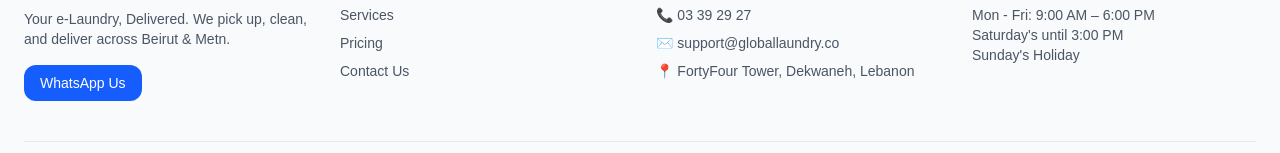
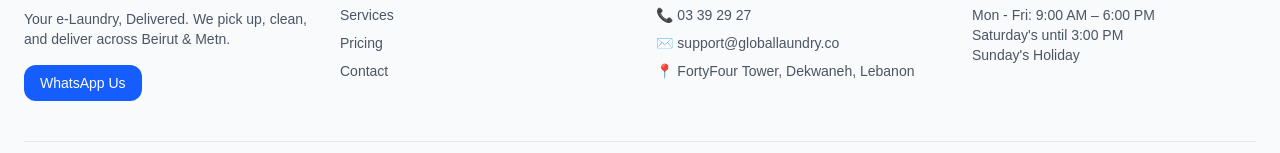
Before and after one commit to globallaundry/website, a Next.js app: page / in a window 1280 px wide. Shown: the part 3389-3542 px from the top of the page. Built offline with nearby package versions, Linux system fonts and the light colour scheme.

Commit message:
Website-Ver_2.0.6

```diff
--- a/components/Footer.tsx
+++ b/components/Footer.tsx
@@ -34,7 +34,7 @@
                 <Link href="/pricing">Pricing</Link>
               </li>
               <li>
-                <Link href="/contact">Contact Us</Link>
+                <Link href="/contact">Contact</Link>
               </li>
             </ul>
           </div>
```
